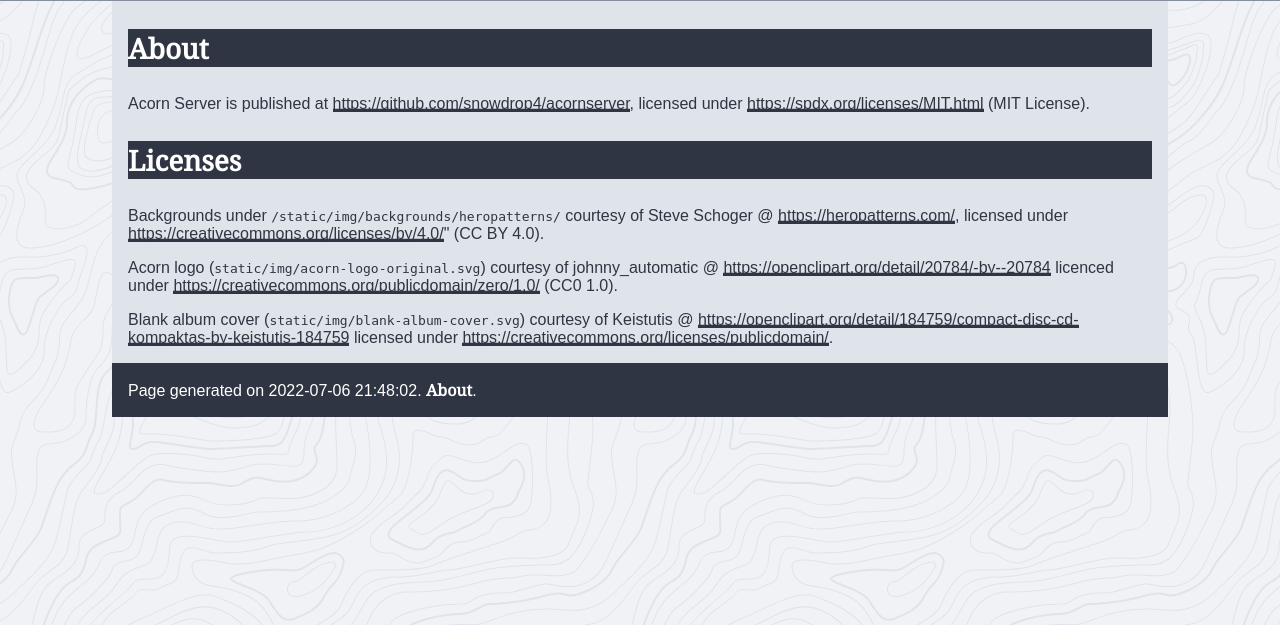
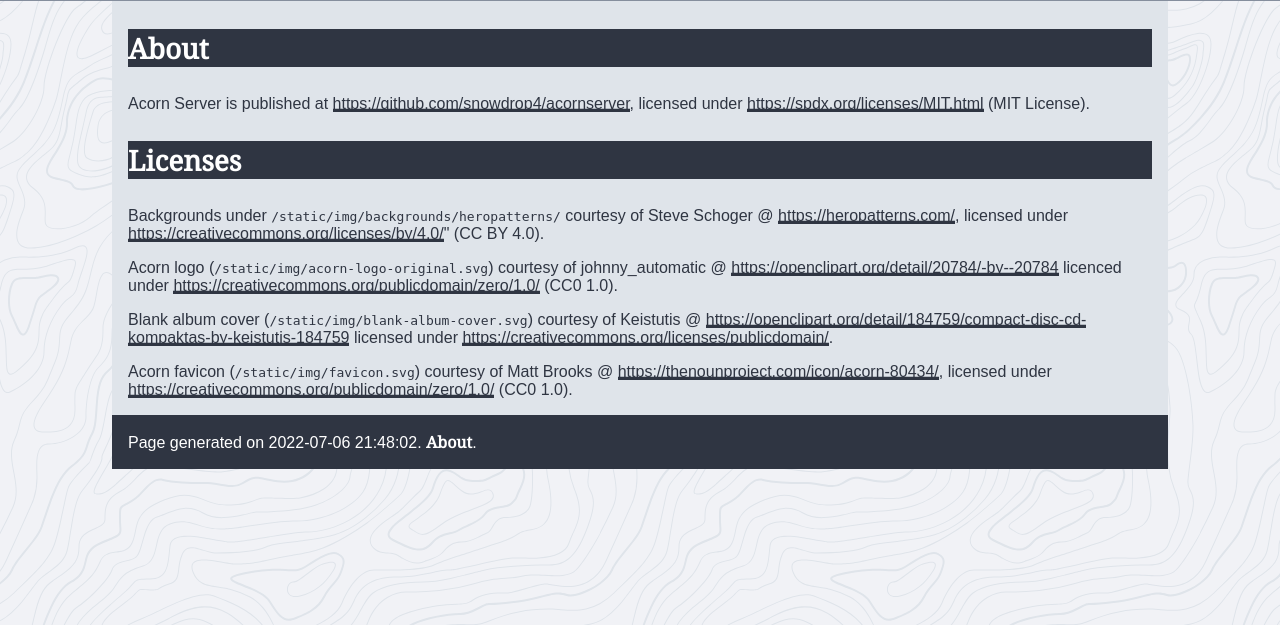
Before and after one commit to snowdrop4/acornserver, a Django app: page /about in a window 1280 px wide. Shown: the part 175-800 px from the top of the page. Run offline with Django 3.2, Linux system fonts and the light colour scheme.

Commit message:
add favicon

```diff
--- a/root/templates/root/about.html
+++ b/root/templates/root/about.html
@@ -13,7 +13,9 @@ About
 
 	<p>Backgrounds under <code>/static/img/backgrounds/heropatterns/</code> courtesy of Steve Schoger @ <a href="https://heropatterns.com/">https://heropatterns.com/</a>, licensed under <a href="https://creativecommons.org/licenses/by/4.0/">https://creativecommons.org/licenses/by/4.0/</a>" (CC BY 4.0).</p>
 
-	<p>Acorn logo (<code>static/img/acorn-logo-original.svg</code>) courtesy of johnny_automatic @ <a href="https://openclipart.org/detail/20784/-by--20784">https://openclipart.org/detail/20784/-by--20784</a> licenced under <a href="https://creativecommons.org/publicdomain/zero/1.0/">https://creativecommons.org/publicdomain/zero/1.0/</a> (CC0 1.0).</p>
+	<p>Acorn logo (<code>/static/img/acorn-logo-original.svg</code>) courtesy of johnny_automatic @ <a href="https://openclipart.org/detail/20784/-by--20784">https://openclipart.org/detail/20784/-by--20784</a> licenced under <a href="https://creativecommons.org/publicdomain/zero/1.0/">https://creativecommons.org/publicdomain/zero/1.0/</a> (CC0 1.0).</p>
 
-	<p>Blank album cover (<code>static/img/blank-album-cover.svg</code>) courtesy of Keistutis @ <a href="https://openclipart.org/detail/184759/compact-disc-cd-kompaktas-by-keistutis-184759">https://openclipart.org/detail/184759/compact-disc-cd-kompaktas-by-keistutis-184759</a> licensed under <a href="https://creativecommons.org/licenses/publicdomain/">https://creativecommons.org/licenses/publicdomain/</a>.</p>
+	<p>Blank album cover (<code>/static/img/blank-album-cover.svg</code>) courtesy of Keistutis @ <a href="https://openclipart.org/detail/184759/compact-disc-cd-kompaktas-by-keistutis-184759">https://openclipart.org/detail/184759/compact-disc-cd-kompaktas-by-keistutis-184759</a> licensed under <a href="https://creativecommons.org/licenses/publicdomain/">https://creativecommons.org/licenses/publicdomain/</a>.</p>
+
+	<p>Acorn favicon (<code>/static/img/favicon.svg</code>) courtesy of Matt Brooks @ <a href="https://thenounproject.com/icon/acorn-80434/">https://thenounproject.com/icon/acorn-80434/</a>, licensed under <a href="https://creativecommons.org/publicdomain/zero/1.0/">https://creativecommons.org/publicdomain/zero/1.0/</a> (CC0 1.0).</p>
 {% endblock %}
--- a/templates/blank.html
+++ b/templates/blank.html
@@ -7,9 +7,14 @@
 <head>
 	<meta charset="UTF-8">
 	<meta name="viewport" content="width=device-width, initial-scale=1">
+
 	<title>{% block title %}{% endblock %} | Acorn</title>
+
 	<link rel="stylesheet" href="{% static 'css/acorn.css' %}">
 	<link rel="stylesheet" href="{% static 'flags/sprite-hq.css' %}">
+	<link rel="icon" href="{% static 'img/favicon.svg' %}">
+
+	<!-- Any page-specific CSS -->
 	{% block css %}{% endblock %}
 </head>
 
```
Also changed, not shown: LICENSE.md, static/img/favicon.svg (added).
